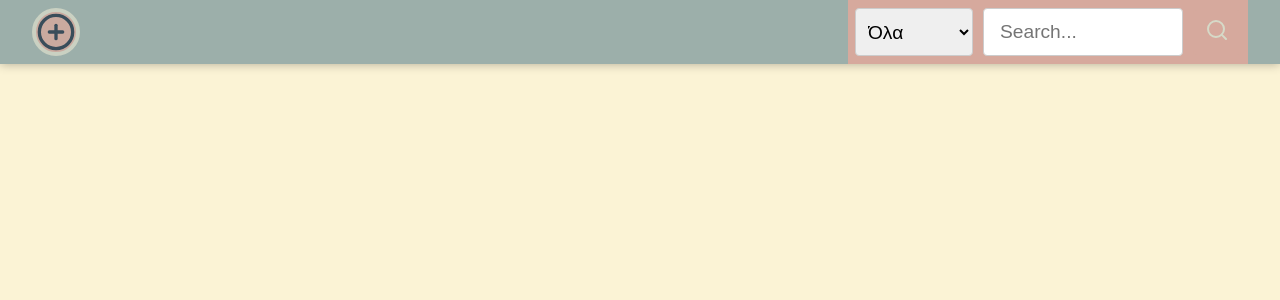
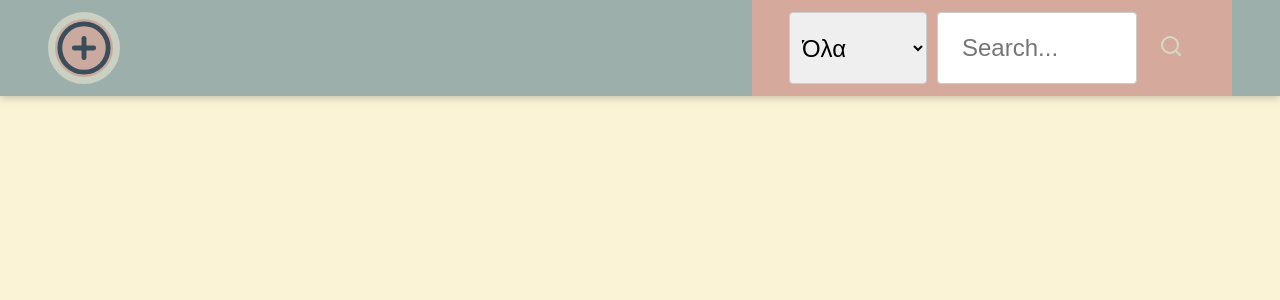
Before and after one commit to Skioulis/disc-React-App, a React (Vite) app in the folder disc-app/: page / in a window 1280 px wide. Shown: the top 300 px of the page. Built offline with nearby package versions, Linux system fonts and the light colour scheme.

Commit message:
Update UI styles: adjust font sizes, navbar height, and search bar width for consistent design; add color palette ideas doc

```diff
--- a/disc-app/src/App.css
+++ b/disc-app/src/App.css
@@ -5,6 +5,7 @@
 }
 html {
     font-family: "Montserrat", sans-serif;
+    font-size: 24px;
 }
 body {
     background: #FBF3D5;
@@ -45,11 +46,11 @@ footer p {
     float: left;
 }
 .note h1 {
-    font-size: 1.1em;
+    font-size: 1em;
     margin-bottom: 6px;
 }
 .note p {
-    font-size: 1.1em;
+    font-size: 1em;
     margin-bottom: 10px;
     white-space: pre-wrap;
     word-wrap: break-word;
@@ -82,7 +83,7 @@ form textarea {
     border: none;
     padding: 4px;
     outline: none;
-    font-size: 1.2em;
+    font-size: 1em;
     font-family: inherit;
     resize: none;
 }
--- a/disc-app/src/components/navbar/Navbar.css
+++ b/disc-app/src/components/navbar/Navbar.css
@@ -24,8 +24,8 @@ header {
     align-items: center;
     padding: 1rem 2rem;
     background-color: #9CAFAA;
-    height: 8vh;
-    font-size: 1.5rem;
+    height: 12vh;
+    font-size: 1rem;
 }
 
 .right-section {
--- a/disc-app/src/components/navbar/dropdown/NavDropdown.css
+++ b/disc-app/src/components/navbar/dropdown/NavDropdown.css
@@ -4,7 +4,7 @@
     border: 1px solid #ccc;
     width: auto;
     height: 3rem;
-    font-size: 1.2rem;
+    font-size: 1rem;
 }
 .dropdown:hover {
     background-color: #D6DAC8;
@@ -19,7 +19,7 @@
     background-color: #D6DAC8;
     color: #333;
     padding: 8px;
-    font-size: 1.2rem;
+    font-size: 1rem;
 }
 
 .dropdown-option:hover {
--- a/disc-app/src/components/navbar/search section/SeachBar.css
+++ b/disc-app/src/components/navbar/search section/SeachBar.css
@@ -5,7 +5,7 @@
     gap: 10px;
     background-color: #D6A99D;
     height: 4rem;
-    width: 25rem;
+    width: 20rem;
     padding: 1rem;
 }
 
@@ -15,7 +15,7 @@
     border: 1px solid #ccc;
     width: 200px;
     height: 3rem;
-    font-size: 1.2rem;
+    font-size: 1rem;
 }
 
 .search-input:focus {
```
Also changed, not shown: 1 other file (tests, documents, lock files or other folders).
